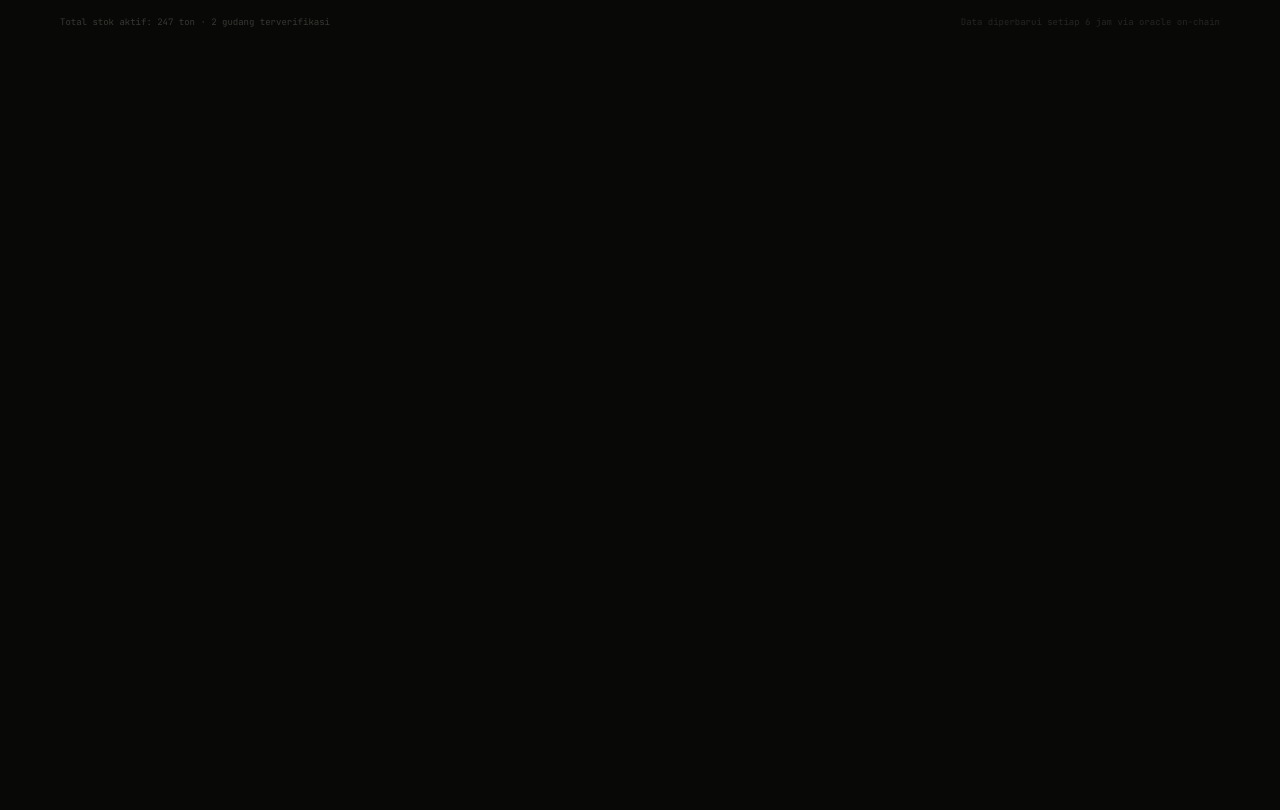
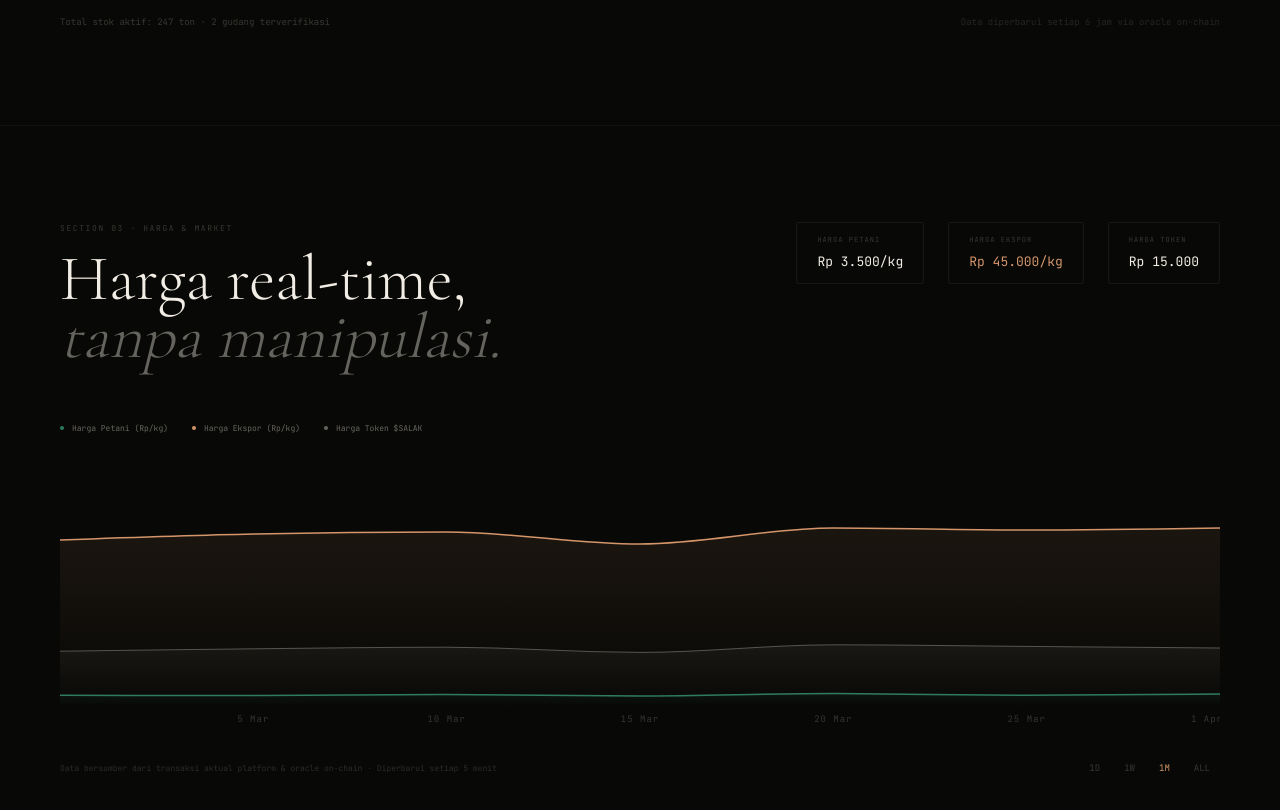
Before and after one commit to Faiz-abdurrachman/salak, a Next.js app: page /hub in a window 1280 px wide. Shown: the part 1540-2350 px from the top of the page. Before the commit the page ends 1665 px from the top, so only its background shows below. Built offline with nearby package versions, Linux system fonts and the light colour scheme.

Commit message:
fix section 2 and 3 hub page

```diff
--- a/app/hub/page.tsx
+++ b/app/hub/page.tsx
@@ -2,8 +2,19 @@
 import React from 'react'
 import Image from 'next/image'
 import clusterBg from '../../background/layer-3-cluster.jpg'
+import { AreaChart, Area, XAxis, YAxis, Tooltip, ResponsiveContainer } from 'recharts'
 
 export default function HubPage() {
+  const priceData = [
+    { date: '1 Mar', salak: 3200, ekspor: 42000, token: 14200 },
+    { date: '5 Mar', salak: 3100, ekspor: 43500, token: 14800 },
+    { date: '10 Mar', salak: 3400, ekspor: 44000, token: 15200 },
+    { date: '15 Mar', salak: 3000, ekspor: 41000, token: 13900 },
+    { date: '20 Mar', salak: 3600, ekspor: 45000, token: 15800 },
+    { date: '25 Mar', salak: 3200, ekspor: 44500, token: 15400 },
+    { date: '1 Apr', salak: 3500, ekspor: 45000, token: 15000 },
+  ]
+
   return (
     <main style={{
       background: '#080806',
@@ -304,6 +315,119 @@ export default function HubPage() {
         </div>
       </section>
 
+      {/* 5. SECTION 3: HARGA & MARKET */}
+      <section style={{
+        background: '#080806',
+        padding: '96px 60px',
+        borderTop: '0.5px solid rgba(255,255,255,0.04)'
+      }}>
+        {/* HEADER */}
+        <div style={{ display: 'flex', justifyContent: 'space-between', alignItems: 'flex-start', marginBottom: '56px', flexWrap: 'wrap', gap: '32px' }}>
+          {/* Kiri */}
+          <div>
+            <div style={{ fontFamily: 'var(--font-jetbrains)', fontSize: '8px', letterSpacing: '0.2em', opacity: 0.2, marginBottom: '16px', textTransform: 'uppercase' }}>
+              SECTION 03 &middot; HARGA & MARKET
+            </div>
+            <div style={{ fontFamily: 'var(--font-cormorant)', fontWeight: 300, fontSize: 'clamp(48px, 5vw, 72px)', color: '#F2EDE4', lineHeight: 0.9 }}>
+              Harga real-time,
+            </div>
+            <div style={{ fontFamily: 'var(--font-cormorant)', fontWeight: 300, fontSize: 'clamp(48px, 5vw, 72px)', color: 'rgba(242,237,228,0.4)', lineHeight: 0.9, fontStyle: 'italic' }}>
+              tanpa manipulasi.
+            </div>
+          </div>
+
+          {/* Kanan */}
+          <div style={{ display: 'flex', gap: '24px', flexWrap: 'wrap' }}>
+            {[
+              { label: 'HARGA PETANI', val: 'Rp 3.500/kg', color: '#F2EDE4' },
+              { label: 'HARGA EKSPOR', val: 'Rp 45.000/kg', color: '#D4956A' },
+              { label: 'HARGA TOKEN', val: 'Rp 15.000', color: '#F2EDE4' }
+            ].map(p => (
+              <div key={p.label} style={{ border: '0.5px solid rgba(255,255,255,0.06)', padding: '12px 20px', borderRadius: '2px' }}>
+                <div style={{ fontFamily: 'var(--font-jetbrains)', fontSize: '7px', opacity: 0.2, letterSpacing: '0.15em', marginBottom: '6px' }}>
+                  {p.label}
+                </div>
+                <div style={{ fontFamily: 'var(--font-jetbrains)', fontSize: '13px', color: p.color }}>
+                  {p.val}
+                </div>
+              </div>
+            ))}
+          </div>
+        </div>
+
+        {/* LEGEND */}
+        <div style={{ display: 'flex', gap: '24px', marginBottom: '24px', flexWrap: 'wrap' }}>
+          {[
+            { dot: '#2d7a5f', lab: 'Harga Petani (Rp/kg)' },
+            { dot: '#D4956A', lab: 'Harga Ekspor (Rp/kg)' },
+            { dot: 'rgba(242,237,228,0.4)', lab: 'Harga Token $SALAK' }
+          ].map(lg => (
+            <div key={lg.lab} style={{ display: 'flex', alignItems: 'center', gap: '8px' }}>
+              <div style={{ width: '4px', height: '4px', borderRadius: '50%', background: lg.dot }} />
+              <div style={{ fontFamily: 'var(--font-jetbrains)', fontSize: '8px', opacity: 0.4 }}>
+                {lg.lab}
+              </div>
+            </div>
+          ))}
+        </div>
+
+        {/* CHART */}
+        <div style={{ width: '100%', height: '280px' }}>
+          <ResponsiveContainer width="100%" height={280}>
+            <AreaChart data={priceData} margin={{ top: 10, right: 0, left: 0, bottom: 0 }}>
+              <defs>
+                <linearGradient id="gradSalak" x1="0" y1="0" x2="0" y2="1">
+                  <stop offset="5%" stopColor="#2d7a5f" stopOpacity={0.15} />
+                  <stop offset="95%" stopColor="#2d7a5f" stopOpacity={0} />
+                </linearGradient>
+                <linearGradient id="gradEkspor" x1="0" y1="0" x2="0" y2="1">
+                  <stop offset="5%" stopColor="#D4956A" stopOpacity={0.15} />
+                  <stop offset="95%" stopColor="#D4956A" stopOpacity={0} />
+                </linearGradient>
+                <linearGradient id="gradToken" x1="0" y1="0" x2="0" y2="1">
+                  <stop offset="5%" stopColor="#F2EDE4" stopOpacity={0.08} />
+                  <stop offset="95%" stopColor="#F2EDE4" stopOpacity={0} />
+                </linearGradient>
+              </defs>
+              <XAxis
+                dataKey="date"
+                tick={{ fontFamily: 'var(--font-jetbrains)', fontSize: 9, fill: 'rgba(242,237,228,0.2)', letterSpacing: 1 }}
+                axisLine={false}
+                tickLine={false}
+              />
+              <YAxis hide={true} />
+              <Tooltip
+                contentStyle={{ background: '#0d0d0b', border: '0.5px solid rgba(255,255,255,0.08)', borderRadius: '2px', fontFamily: 'var(--font-jetbrains)', fontSize: '10px' }}
+                labelStyle={{ color: 'rgba(242,237,228,0.4)' }}
+                itemStyle={{ color: '#F2EDE4' }}
+              />
+              <Area type="monotone" dataKey="salak" stroke="#2d7a5f" strokeWidth={1.5} fill="url(#gradSalak)" />
+              <Area type="monotone" dataKey="ekspor" stroke="#D4956A" strokeWidth={1.5} fill="url(#gradEkspor)" />
+              <Area type="monotone" dataKey="token" stroke="rgba(242,237,228,0.3)" strokeWidth={1} fill="url(#gradToken)" />
+            </AreaChart>
+          </ResponsiveContainer>
+        </div>
+
+        {/* CATATAN BAWAH CHART */}
+        <div style={{ display: 'flex', justifyContent: 'space-between', alignItems: 'center', marginTop: '20px', flexWrap: 'wrap', gap: '16px' }}>
+          <div style={{ fontFamily: 'var(--font-jetbrains)', fontSize: '8px', opacity: 0.15 }}>
+            Data bersumber dari transaksi aktual platform & oracle on-chain &middot; Diperbarui setiap 5 menit
+          </div>
+          <div style={{ display: 'flex', gap: '4px' }}>
+            {['1D', '1W', '1M', 'ALL'].map(tm => (
+              <div key={tm} style={{
+                fontFamily: 'var(--font-jetbrains)', fontSize: '9px', padding: '4px 10px',
+                color: tm === '1M' ? '#D4956A' : '#F2EDE4',
+                opacity: tm === '1M' ? 1 : 0.2,
+                cursor: 'pointer'
+              }}>
+                {tm}
+              </div>
+            ))}
+          </div>
+        </div>
+      </section>
+
     </main>
   )
 }
```
